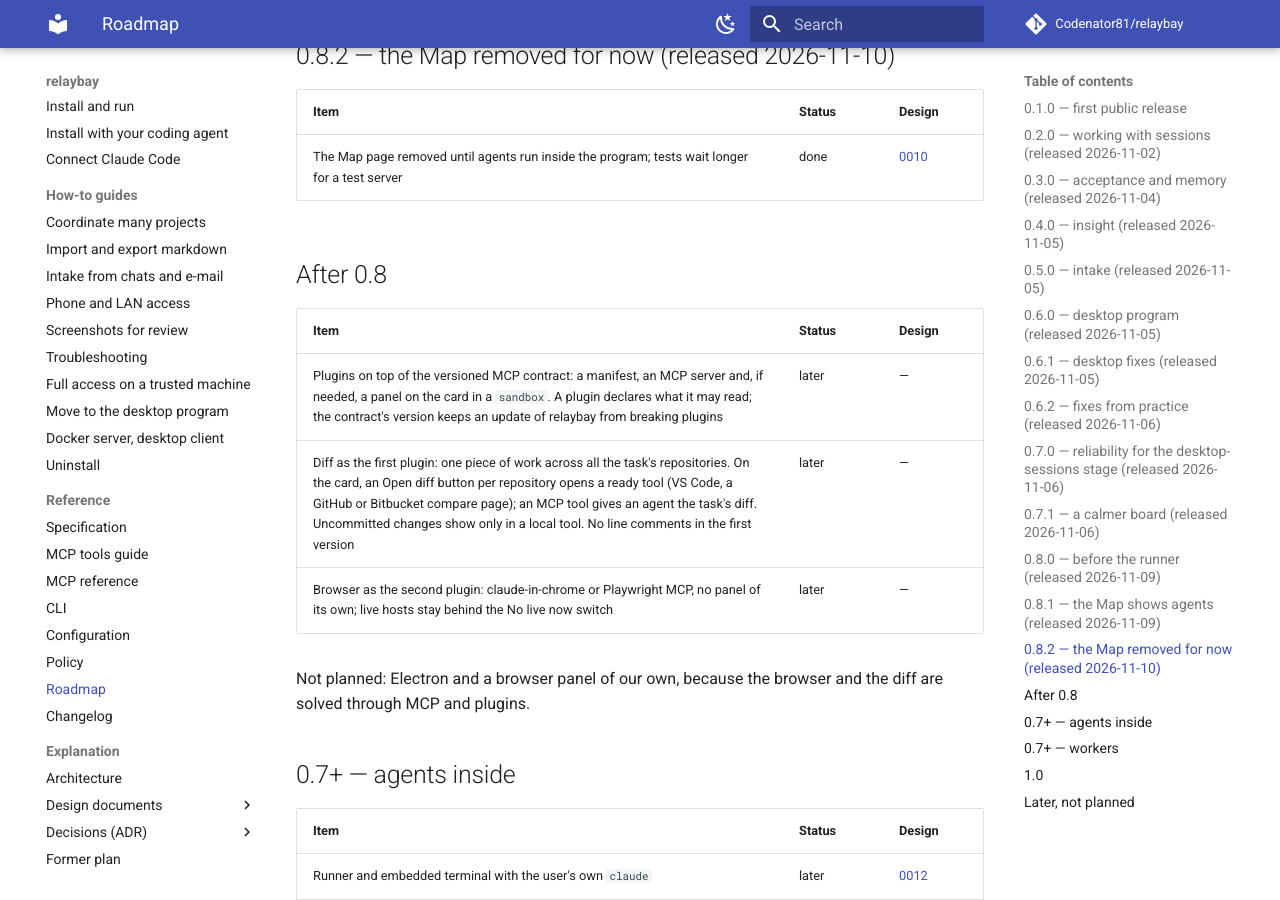
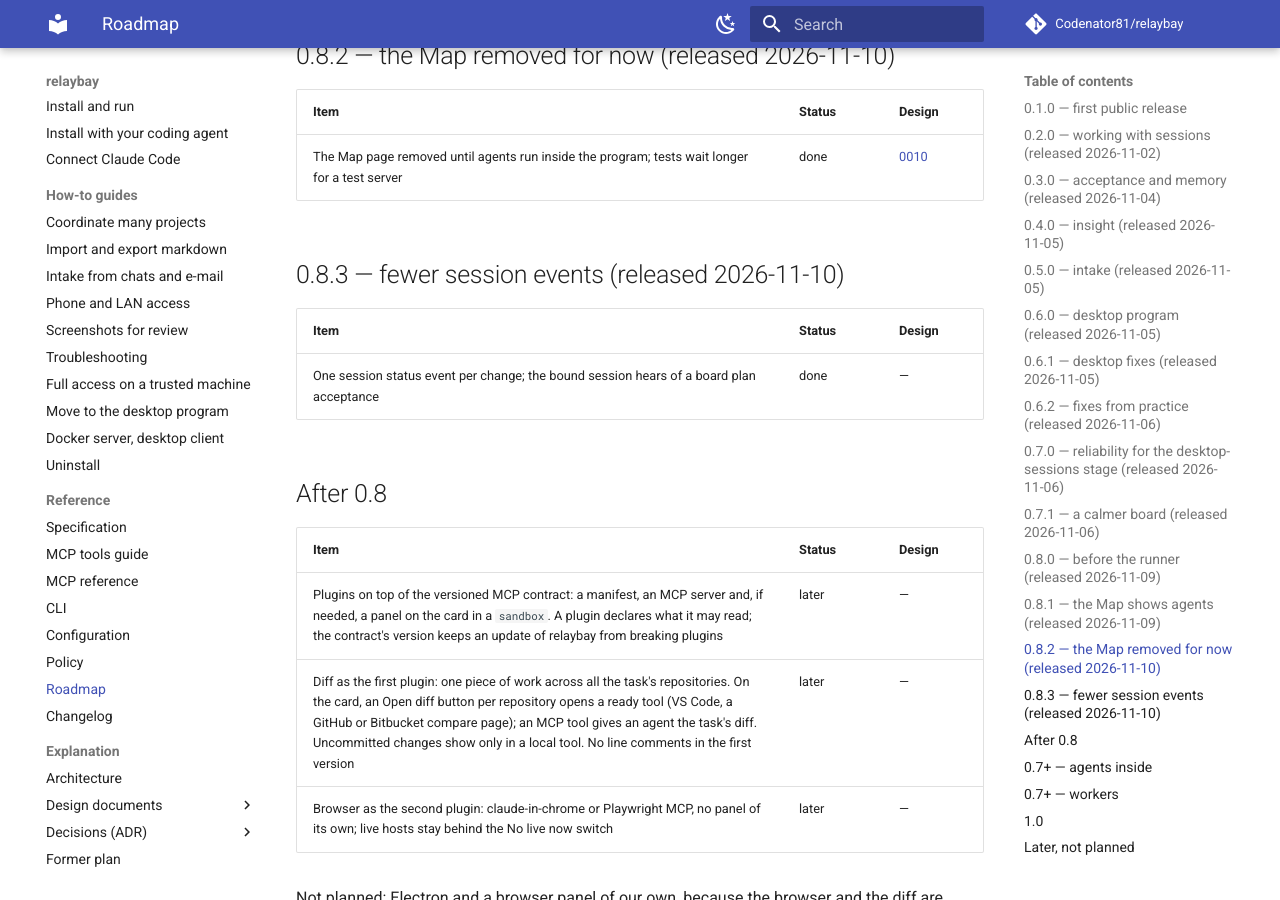
Before and after one commit to Codenator81/relaybay, an MkDocs documentation site: the page built from docs/ROADMAP.md, in a window 1280 px wide and 900 px high, scrolled down 5207 px. Built offline with MkDocs 1.6.1 and Material for MkDocs 9.7.7, drawn with Linux system fonts in a browser that asks for light colours; comment, search, counter and statistics services are not loaded.

```diff
--- a/docs/ROADMAP.md
+++ b/docs/ROADMAP.md
@@ -122,6 +122,12 @@ Ships when a coordinator runs its daily work from relaybay.
 |---|---|---|
 | The Map page removed until agents run inside the program; tests wait longer for a test server | done | [0010](design/0010-map-and-usage.md) |
 
+## 0.8.3 — fewer session events (released 2026-11-10)
+
+| Item | Status | Design |
+|---|---|---|
+| One session status event per change; the bound session hears of a board plan acceptance | done | — |
+
 ## After 0.8
 
 | Item | Status | Design |
--- a/docs/SPEC.md
+++ b/docs/SPEC.md
@@ -4,7 +4,7 @@ How relaybay behaves **now**: the concepts and every shipped feature. This page
 plans; upcoming work lives in the [roadmap](ROADMAP.md) and the [design documents](design/index.md).
 When a feature ships, its final behaviour moves here in the same pull request.
 
-Version covered: `0.8.2`. Anchors of the form `#spec-…` are stable and may be
+Version covered: `0.8.3`. Anchors of the form `#spec-…` are stable and may be
 linked from code, issues and other documents.
 
 Contents:
--- a/pyproject.toml
+++ b/pyproject.toml
@@ -1,6 +1,6 @@
 [project]
 name = "relaybay"
-version = "0.8.2"
+version = "0.8.3"
 description = "A live board and MCP server for coordinating many Claude Code sessions across projects."
 readme = "README.md"
 license = "MIT"
```
Also changed, not shown: CHANGELOG.md (+4 -1 lines), 2 other files.
